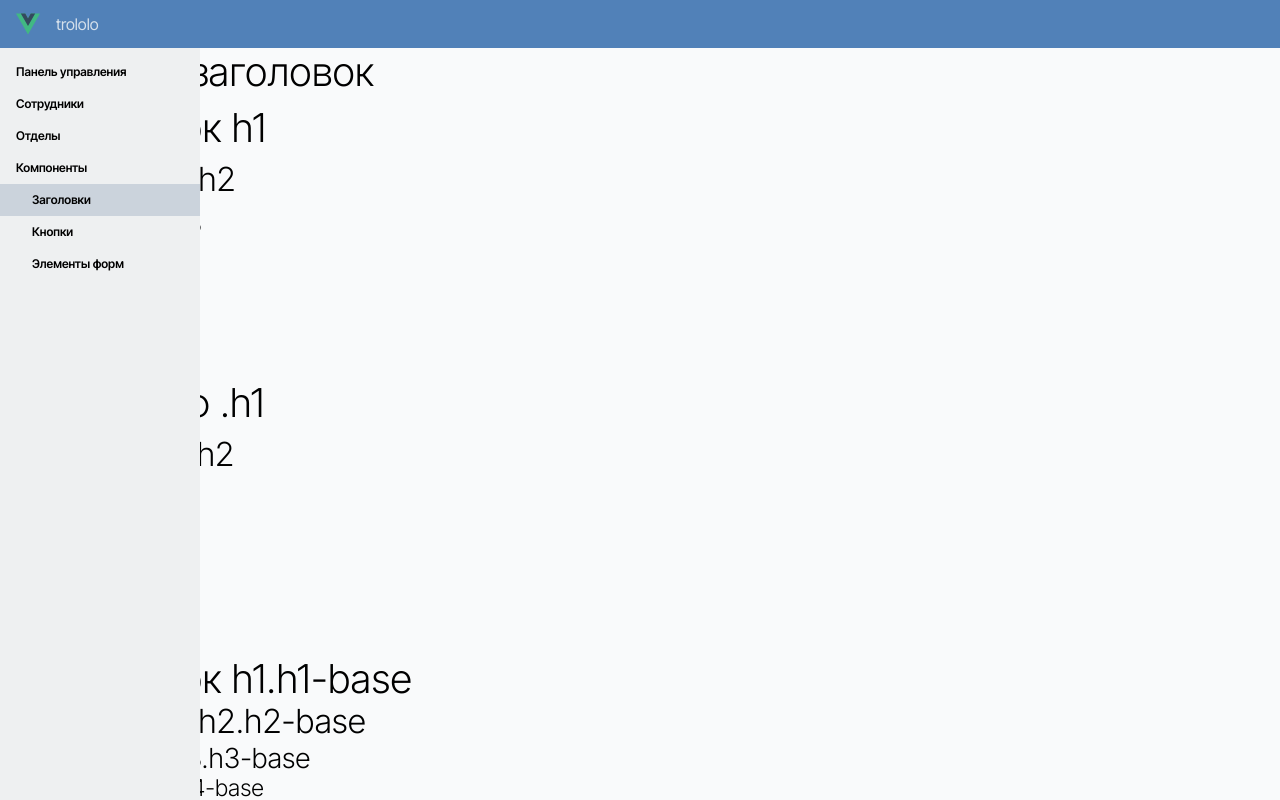
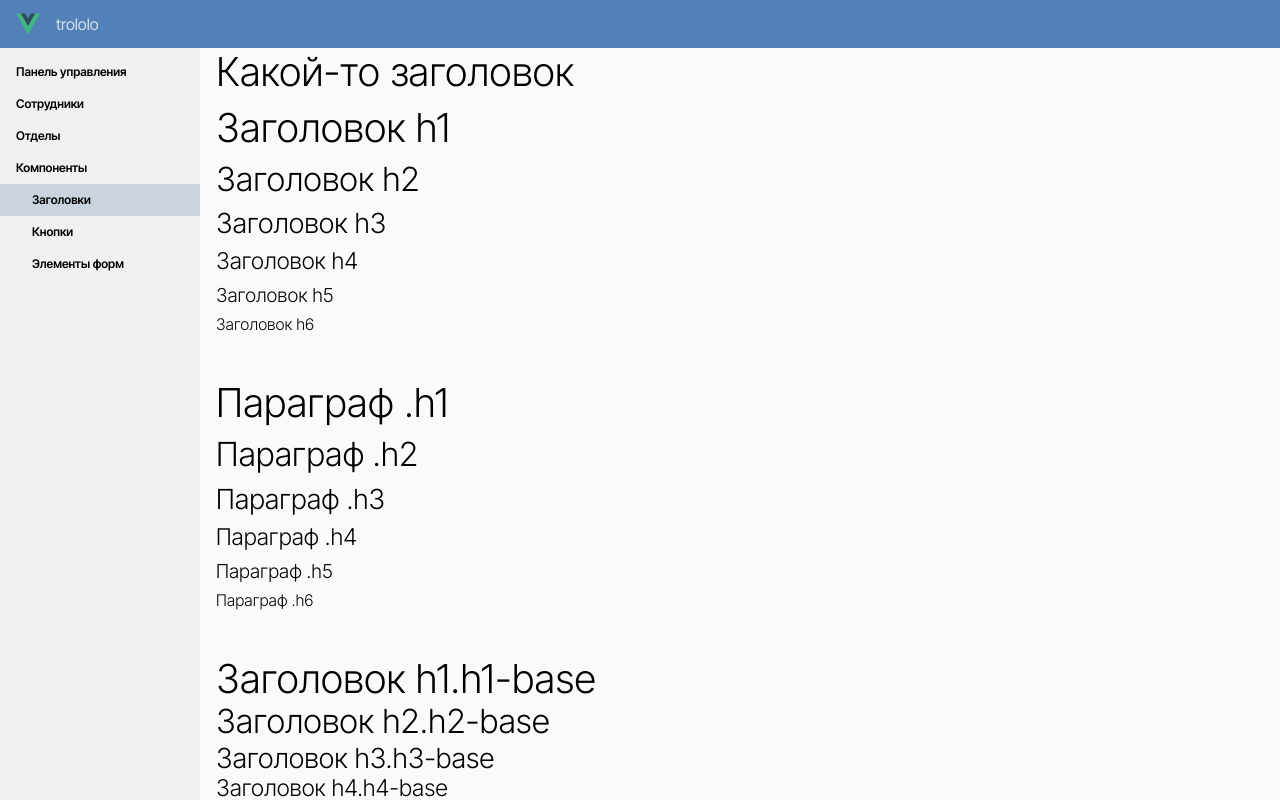
Before and after one commit to hardmagnett/big-company, a Vue app: page /components/headers in a window 1280 px wide. Shown: the top 800 px of the page. Built offline with nearby package versions, Linux system fonts and the light colour scheme.

Commit message:
Поколдовал с контейнером.

```diff
--- a/src/assets/omni-present/global.scss
+++ b/src/assets/omni-present/global.scss
@@ -6,6 +6,7 @@ body {
   //background-color: clrBg(big, main);
   background-color: var(--clrBgBlueBig);
   margin-top: var(--headerHeight);
+  //margin-left: var(--leftMenuWidth);
 }
 a {
   //color: $clrMainDark;
--- a/src/assets/omni-present/omni-present.scss
+++ b/src/assets/omni-present/omni-present.scss
@@ -6,4 +6,3 @@
 @import 'fonts/inter-tight/inter-tight.scss';
 @import 'global-modifiers';
 @import 'typo/headers.scss';
-@import 'components/container.scss';
--- a/src/assets/omni-present/variables.scss
+++ b/src/assets/omni-present/variables.scss
@@ -62,7 +62,12 @@ $bodyFontFamily: 'Inter Tight', sans-serif !default;
 
   --gap: 1rem;    // 16px
   --borderRadius: 4px;
+
+  // Не типографический заголовок, а шапка
   --headerHeight: calc(var(--gap) * 3);
+
+  // В перспективе будет меняться js-ом
+  --leftMenuWidth: 200px;
 }
 //$gap: 1rem !default;    // 16px
 //$headerHeight: calc(var(--gap) * 3);
--- a/src/assets/omni-present/variables/breakpoints.scss
+++ b/src/assets/omni-present/variables/breakpoints.scss
@@ -1,6 +1,9 @@
 // Этот файл подключается vite-ом во все компоненты,
 // т.к. css-переменные, в отличии от scss нельзя примерять в media-queries,
 // а писать стили на основе бреакпоинтов может оказаться полезно в любом компоненте.
+
+// Когда будут работать Custom Media Queries (Media Queries Level 5),
+// можно будет попробовать использовать их вместо scss переменных.
 
 //$bpSm:  480px;  - Не помню откуда взял эту цифру. Ещё не пригодиласть после переноса из старого кода.
 $sm: 576px !default;    // Bootstrap 5
--- a/src/components/omni-present/layout/Container/Container.vue
+++ b/src/components/omni-present/layout/Container/Container.vue
@@ -8,40 +8,6 @@
 .container {
   padding-right: var(--gap);
   padding-left: var(--gap);
-  margin-right: auto;
-  margin-left: auto;
-  @media (min-width: $sm) {
-    // Именно max-width а не width - так не появляется горизонтальный скроллбар.
-    // Проблема такого подхода вот в чем:
-    // На самом брекпоинте контейнер становится не 768 а 751,
-    // и есть риски выхода за края.
-    max-width: $sm;
-  }
-
-  @media (min-width: $md) {
-    max-width: $md;
-  }
-  @media (min-width: $lg) {
-    max-width: $lg;
-  }
-  @media (min-width: $xl) {
-    max-width: $xl;
-  }
-  @media (min-width: $xxl) {
-    max-width: $xxl;
-  }
+  margin-left: var(--leftMenuWidth);
 }
-
-// Может пригодиться. Скопировал из старого. Там оно не применялось.
-//.container--no-padding-on-xs {
-//  padding-right: 0;
-//  padding-left: 0;
-//  @media (min-width: $bpSm) {
-//    padding-right: $gap;
-//    padding-left: $gap;
-//  }
-//}
-//.container--fluid {
-//  max-width: 100% !important;
-//}
 </style>
--- /dev/null
+++ b/src/components/omni-present/layout/Container/ContainerBootstrap.vue
@@ -0,0 +1,58 @@
+<template>
+  <div class="container">
+    <slot />
+  </div>
+</template>
+
+<style scoped lang="scss">
+/**
+Контейнер похожий на Bootstrap-овский.
+Он не используется в этом приложении, но хранится здесь на тот случай, когда понадобиться.
+ */
+.container {
+  padding-right: var(--gap);
+  padding-left: var(--gap);
+  margin-right: auto;
+  margin-left: auto;
+  @media (min-width: $sm) {
+    // Именно max-width а не width - так не появляется горизонтальный скроллбар.
+
+    // Если использовать width, то будет следующая проблема:
+    // Допустим $sm === 768px и окно браузера === 768px.
+    // Тогда в случае наличия вертикального скроллбара
+    // ширина документа будет не 768px а 751px.
+    // А ширина контейнера так и останется 768px.
+    // Появится горизонтальный скроллбар,
+    // и горизонтальный скролбар исчезнет только
+    // когда окно браузера будет больше брекпоинта на ширину вертикального скролбара.
+
+    // Аналогичная ситуация для остальных брекпоинтов.
+    max-width: $sm;
+  }
+
+  @media (min-width: $md) {
+    max-width: $md;
+  }
+  @media (min-width: $lg) {
+    max-width: $lg;
+  }
+  @media (min-width: $xl) {
+    max-width: $xl;
+  }
+  @media (min-width: $xxl) {
+    max-width: $xxl;
+  }
+}
+
+.container--no-padding-on-xs {
+  padding-right: 0;
+  padding-left: 0;
+  @media (min-width: $bpSm) {
+    padding-right: $gap;
+    padding-left: $gap;
+  }
+}
+.container--fluid {
+  max-width: 100% !important;
+}
+</style>
--- a/src/views/components/Headers.vue
+++ b/src/views/components/Headers.vue
@@ -1,8 +1,5 @@
 <template>
   <div class="headers">
-    <!--<div class="container">-->
-    <container>
-
       <h1>Заголовок h1</h1>
       <h2>Заголовок h2</h2>
       <h3>Заголовок h3</h3>
@@ -40,8 +37,6 @@
       <br>
       <br>
       <br>
-    </container>
-    <!--</div>-->
   </div>
 </template>
 
```
Also changed, not shown: src/assets/omni-present/components/container.scss (deleted, +0 -41 lines).
